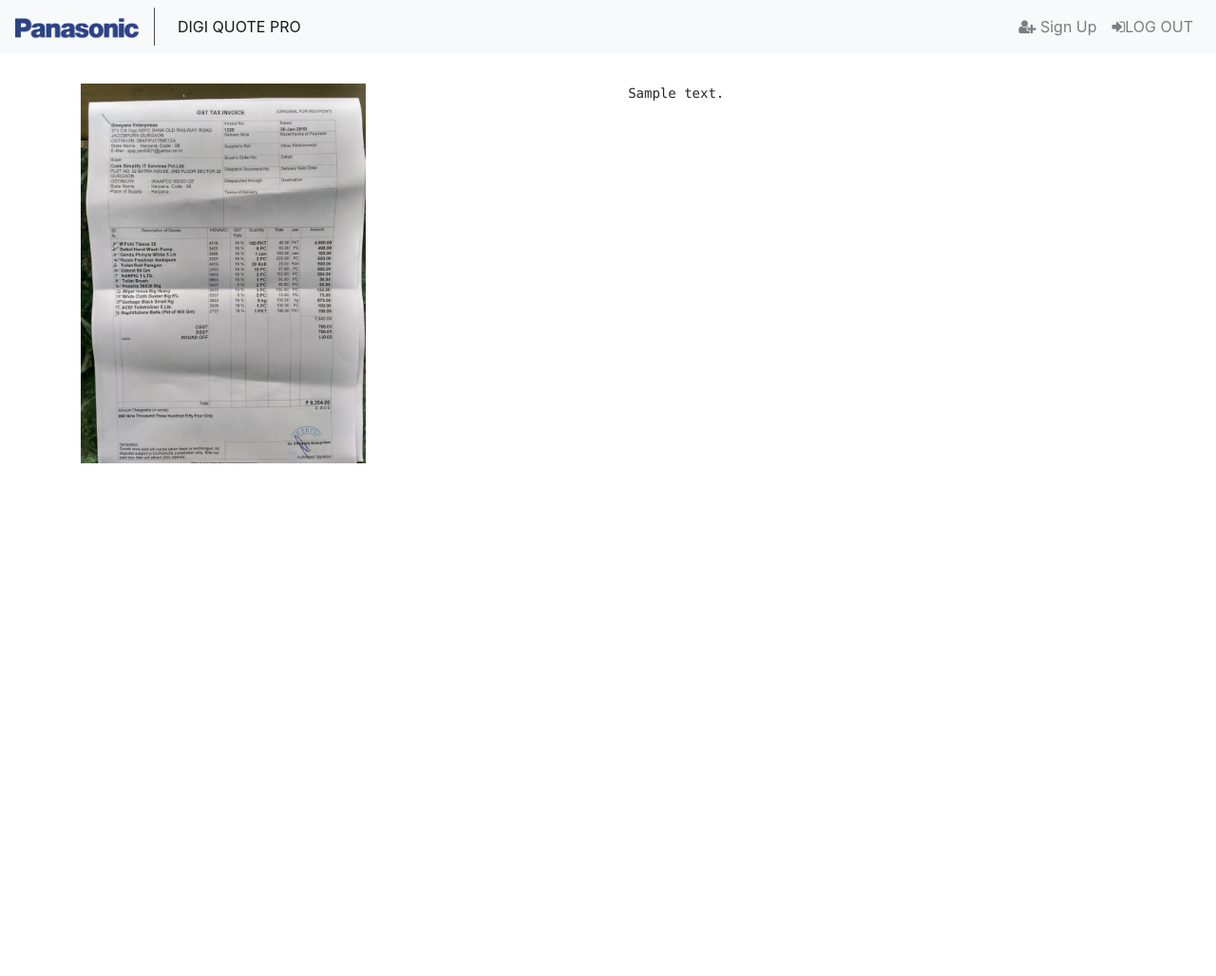
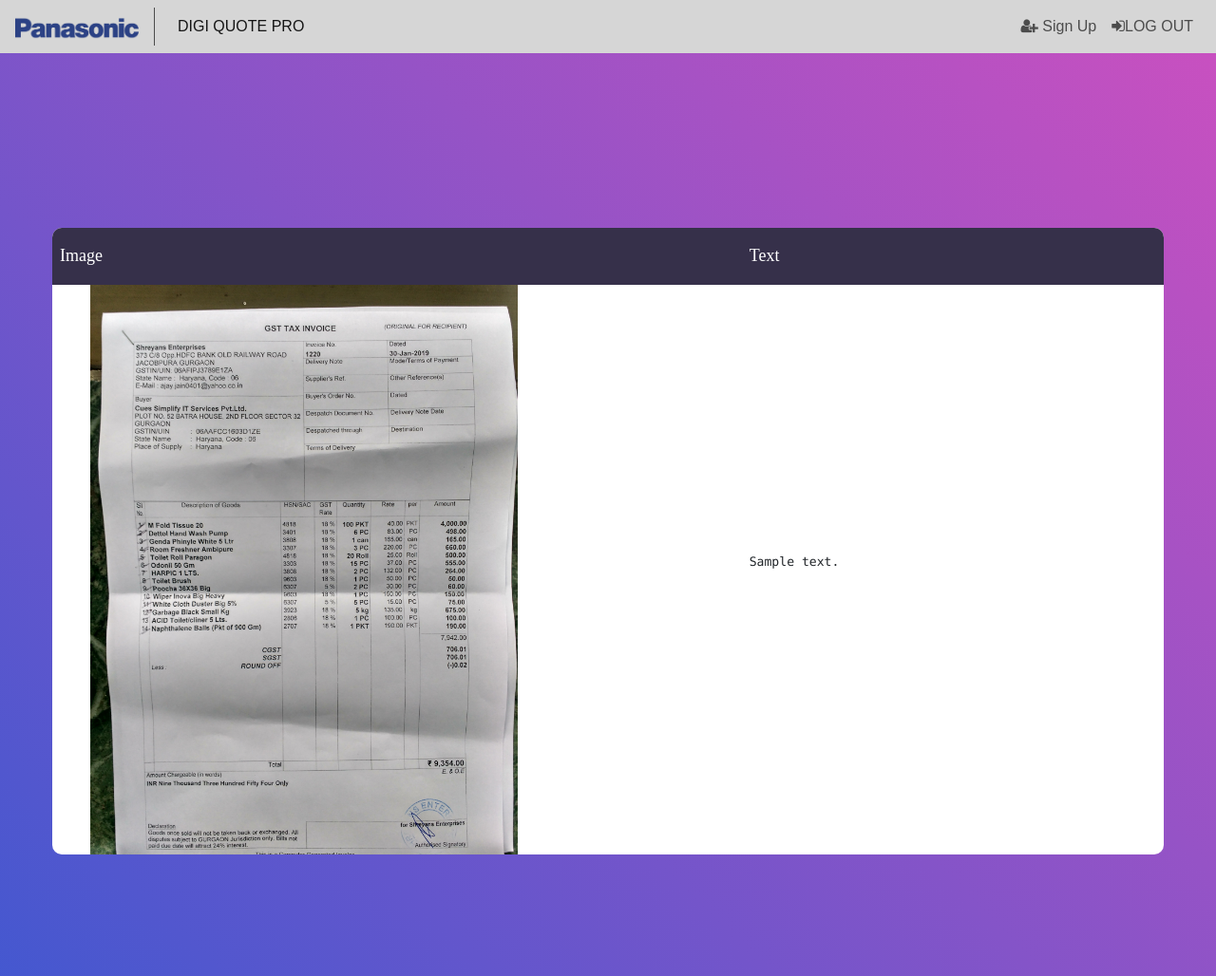
Before and after one commit to ParfectShot/csimplifyitpd, a Django app: template csimplifypd/pd/templates/pd/DetectedText.html in a window 1280 px wide. Shown: the whole page at 95% size. Run offline with Django 3.2, Linux system fonts and the light colour scheme; the template is opened without the code that fills it: most values are stand-ins (such as "Sample title", 1, 10 or a date in 2020); some libraries are stand-ins or nearby versions; some web fonts are replaced.

Commit message:
1. File upload Page UI.... 2. Detecttext Page atable view

```diff
--- a/csimplifypd/pd/forms/FileUploadForm.py
+++ b/csimplifypd/pd/forms/FileUploadForm.py
@@ -1,5 +1,5 @@
 from django import forms
-from pd.models.ImageUpload import Img
+from pd.models.imageupload import Img
 
 
 class DocumentForm(forms.ModelForm):
--- a/csimplifypd/pd/models/ImageUpload.py
+++ b/csimplifypd/pd/models/ImageUpload.py
@@ -15,7 +15,3 @@
 
     def __str__(self):
         return self.title
-
-    def delete(self, *args, **kwargs):
-        self.image.delete()
-        super().delete(*args, **kwargs)
--- /dev/null
+++ b/csimplifypd/pd/static/pd/css/main.css
@@ -0,0 +1,325 @@
+/*//////////////////////////////////////////////////////////////////
+[ FONT ]*/
+
+
+@font-face {
+  font-family: OpenSans-Regular;
+  src: url('../fonts/OpenSans/OpenSans-Regular.ttf');
+}
+
+
+
+/*//////////////////////////////////////////////////////////////////
+[ RESTYLE TAG ]*/
+* {
+  margin: 0px;
+  padding: 0px;
+  box-sizing: border-box;
+}
+
+body,
+html {
+  height: 100%;
+  font-family: sans-serif;
+}
+
+/* ------------------------------------ */
+a {
+  margin: 0px;
+  transition: all 0.4s;
+  -webkit-transition: all 0.4s;
+  -o-transition: all 0.4s;
+  -moz-transition: all 0.4s;
+}
+
+a:focus {
+  outline: none !important;
+}
+
+a:hover {
+  text-decoration: none;
+}
+
+/* ------------------------------------ */
+h1,
+h2,
+h3,
+h4,
+h5,
+h6 {
+  margin: 0px;
+}
+
+p {
+  margin: 0px;
+}
+
+ul,
+li {
+  margin: 0px;
+  list-style-type: none;
+}
+
+
+/* ------------------------------------ */
+input {
+  display: block;
+  outline: none;
+  /* border: none !important; */
+}
+
+textarea {
+  display: block;
+  outline: none;
+}
+
+textarea:focus,
+input:focus {
+  border-color: transparent !important;
+}
+
+/* ------------------------------------ */
+button {
+  outline: none !important;
+  border: none;
+  background: transparent;
+}
+
+button:hover {
+  cursor: pointer;
+}
+
+iframe {
+  border: none !important;
+}
+
+
+
+
+/*//////////////////////////////////////////////////////////////////
+[ Utiliti ]*/
+
+
+
+
+
+
+/*//////////////////////////////////////////////////////////////////
+[ Table ]*/
+
+.limiter {
+  width: 100%;
+  margin: 0 auto;
+}
+
+.container-table100 {
+  width: 100%;
+  min-height: 100vh;
+  background: #c850c0;
+  background: -webkit-linear-gradient(45deg, #4158d0, #c850c0);
+  background: -o-linear-gradient(45deg, #4158d0, #c850c0);
+  background: -moz-linear-gradient(45deg, #4158d0, #c850c0);
+  background: linear-gradient(45deg, #4158d0, #c850c0);
+
+  display: -webkit-box;
+  display: -webkit-flex;
+  display: -moz-box;
+  display: -ms-flexbox;
+  display: flex;
+  align-items: center;
+  justify-content: center;
+  flex-wrap: wrap;
+  padding: 33px 30px;
+}
+
+.wrap-table100 {
+  width: 1170px;
+}
+
+table {
+  border-spacing: 1;
+  border-collapse: collapse;
+  background: white;
+  border-radius: 10px;
+  overflow: hidden;
+  width: 100%;
+  margin: 0 auto;
+  position: relative;
+}
+
+table * {
+  position: relative;
+}
+
+table td,
+table th {
+  padding-left: 8px;
+}
+
+table thead tr {
+  height: 60px;
+  background: #36304a;
+}
+
+table tbody tr {
+  height: 50px;
+}
+
+table tbody tr:last-child {
+  border: 0;
+}
+
+table td,
+table th {
+  text-align: left;
+}
+
+table td.l,
+table th.l {
+  text-align: right;
+}
+
+table td.c,
+table th.c {
+  text-align: center;
+}
+
+table td.r,
+table th.r {
+  text-align: center;
+}
+
+
+.table100-head th {
+  font-family: OpenSans-Regular;
+  font-size: 18px;
+  color: #fff;
+  line-height: 1.2;
+  font-weight: unset;
+}
+
+tbody tr:nth-child(even) {
+  background-color: #f5f5f5;
+}
+
+tbody tr {
+  font-family: OpenSans-Regular;
+  font-size: 15px;
+  color: #808080;
+  line-height: 1.2;
+  font-weight: unset;
+}
+
+tbody tr:hover {
+  color: #555555;
+  background-color: #f5f5f5;
+  cursor: pointer;
+}
+
+.column1 {
+  width: 200px;
+  padding-left: 40px;
+}
+
+.column2 {
+  width: 300px;
+}
+
+.column3 {
+  width: 245px;
+}
+
+
+
+@media screen and (max-width: 992px) {
+  table {
+    display: block;
+  }
+
+  table>*,
+  table tr,
+  table td,
+  table th {
+    display: block;
+  }
+
+  table thead {
+    display: none;
+  }
+
+  table tbody tr {
+    height: auto;
+    padding: 37px 0;
+  }
+
+  table tbody tr td {
+    padding-left: 40% !important;
+    margin-bottom: 24px;
+  }
+
+  table tbody tr td:last-child {
+    margin-bottom: 0;
+  }
+
+  table tbody tr td:before {
+    font-family: OpenSans-Regular;
+    font-size: 14px;
+    color: #999999;
+    line-height: 1.2;
+    font-weight: unset;
+    position: absolute;
+    width: 40%;
+    left: 30px;
+    top: 0;
+  }
+
+  table tbody tr td:nth-child(1):before {
+    content: "Date";
+  }
+
+  table tbody tr td:nth-child(2):before {
+    content: "Order ID";
+  }
+
+  table tbody tr td:nth-child(3):before {
+    content: "Name";
+  }
+
+  table tbody tr td:nth-child(4):before {
+    content: "Price";
+  }
+
+  table tbody tr td:nth-child(5):before {
+    content: "Quantity";
+  }
+
+  table tbody tr td:nth-child(6):before {
+    content: "Total";
+  }
+
+  .column4,
+  .column5,
+  .column6 {
+    text-align: left;
+  }
+
+  .column4,
+  .column5,
+  .column6,
+  .column1,
+  .column2,
+  .column3 {
+    width: 100%;
+  }
+
+  tbody tr {
+    font-size: 14px;
+  }
+}
+
+@media (max-width: 576px) {
+  .container-table100 {
+    padding-left: 15px;
+    padding-right: 15px;
+  }
+}
--- a/csimplifypd/pd/static/pd/css/signup.css
+++ b/csimplifypd/pd/static/pd/css/signup.css
@@ -1,37 +1,11 @@
 .send-button {
-    background: #54C7C3;
+    /* background: #54C7C3; */
+    background: #2c4285;
     width: 100%;
     font-weight: 600;
     color: #fff;
     padding: 8px 25px;
 }
-
-/* input[type=number]::-webkit-inner-spin-button,
-input[type=number]::-webkit-outer-spin-button {
-    -webkit-appearance: none;
-    margin: 0;
-} */
-
-/* .g-button {
-    color: #fff !important;
-    border: 1px solid #EA4335;
-    background: #ea4335 !important;
-    width: 100%;
-    font-weight: 600;
-    color: #fff;
-    padding: 8px 25px;
-} */
-
-/* .my-input {
-    box-shadow: inset 0 1px 2px rgba(0, 0, 0, 0.1);
-    cursor: text;
-    padding: 8px 10px;
-    transition: border .1s linear;
-} */
-
-/* .header-title {
-    margin: 5rem 0;
-} */
 
 h1 {
     font-size: 31px;
@@ -46,26 +20,6 @@
     line-height: 32px;
     font-weight: 400;
 }
-
-/* .login-or {
-    position: relative;
-    color: #aaa;
-    margin-top: 10px;
-    margin-bottom: 10px;
-    padding-top: 10px;
-    padding-bottom: 10px;
-} */
-/*
-.span-or {
-    display: block;
-    position: absolute;
-    left: 50%;
-    top: -2px;
-    margin-left: -25px;
-    background-color: #fff;
-    width: 50px;
-    text-align: center;
-} */
 
 .hr-or {
     height: 1px;
--- a/csimplifypd/pd/static/pd/css/text.css
+++ /dev/null
@@ -1,24 +0,0 @@
-/* layout.css Style */
-.upload-drop-zone {
-    height: 200px;
-    border-width: 2px;
-    margin-bottom: 20px;
-}
-
-/* skin.css Style*/
-.upload-drop-zone {
-    color: #ccc;
-    border-style: dashed;
-    border-color: #ccc;
-    line-height: 200px;
-    text-align: center
-}
-
-.upload-drop-zone.drop {
-    color: #222;
-    border-color: #222;
-}
-
-.container {
-    padding: 2rem;
-}
--- /dev/null
+++ b/csimplifypd/pd/static/pd/js/fileup.js
@@ -0,0 +1,10 @@
+$('[name="image"]').bind('change', function () {
+    var filename = $('[name="image"]').val();
+    if (/^\s*$/.test(filename)) {
+        $(".file-upload").removeClass('active');
+        $("#noFile").text("No file chosen...");
+    } else {
+        $(".file-upload").addClass('active');
+        $("#noFile").text(filename.replace("C:\\fakepath\\", ""));
+    }
+});
--- /dev/null
+++ b/csimplifypd/pd/static/pd/js/main.js
@@ -0,0 +1,8 @@
+
+(function ($) {
+    "use strict";
+
+
+
+
+})(jQuery);
--- a/csimplifypd/pd/templates/base.html
+++ b/csimplifypd/pd/templates/base.html
@@ -7,9 +7,9 @@
 <head>
     <meta charset="utf-8">
     <meta name="viewport" content="width=device-width, initial-scale=1.0">
-    <link rel="stylesheet" type="text/css" href="https://cdnjs.cloudflare.com/ajax/libs/font-awesome/4.7.0/css/font-awesome.css">
-    <link rel="stylesheet" type="text/css" href="{% static 'pd/css/login.css' %}">
-    <script src="{% static 'pd/js/login.js' %}"></script>
+    <!--===============================================================================================-->
+    <title>Login</title>
+    <!--===============================================================================================-->
     <link rel="stylesheet" href="https://stackpath.bootstrapcdn.com/bootstrap/4.2.1/css/bootstrap.min.css" integrity="sha384-GJzZqFGwb1QTTN6wy59ffF1BuGJpLSa9DkKMp0DgiMDm4iYMj70gZWKYbI706tWS"
         crossorigin="anonymous">
     <script src="https://code.jquery.com/jquery-3.3.1.slim.min.js" integrity="sha384-q8i/X+965DzO0rT7abK41JStQIAqVgRVzpbzo5smXKp4YfRvH+8abtTE1Pi6jizo"
@@ -18,14 +18,20 @@
         crossorigin="anonymous"></script>
     <script src="https://stackpath.bootstrapcdn.com/bootstrap/4.2.1/js/bootstrap.min.js" integrity="sha384-B0UglyR+jN6CkvvICOB2joaf5I4l3gm9GU6Hc1og6Ls7i6U/mkkaduKaBhlAXv9k"
         crossorigin="anonymous"></script>
+
+
+    <link href="//maxcdn.bootstrapcdn.com/bootstrap/4.1.1/css/bootstrap.min.css" rel="stylesheet" id="bootstrap-css">
+
+    <link href="https://stackpath.bootstrapcdn.com/font-awesome/4.7.0/css/font-awesome.min.css" rel="stylesheet">
+    <!--===============================================================================================-->
+
+    <link rel="stylesheet" type="text/css" href="{% static 'pd/css/main.css' %}">
+    <link rel="stylesheet" type="text/css" href="{% static 'pd/css/fileup.css' %}">
+    <link rel="stylesheet" href="{% static 'pd/css/signup.css' %}">
     <link rel="stylesheet" type="text/css" href="{% static 'pd/css/text.css' %}">
-    <title>Login</title>
-    <link href="//maxcdn.bootstrapcdn.com/bootstrap/4.1.1/css/bootstrap.min.css" rel="stylesheet" id="bootstrap-css">
-    <script src="//maxcdn.bootstrapcdn.com/bootstrap/4.1.1/js/bootstrap.min.js"></script>
-    <script src="//cdnjs.cloudflare.com/ajax/libs/jquery/3.2.1/jquery.min.js"></script>
-    <!------ Include the above in your HEAD tag ---------->
-    <link rel="stylesheet" href="{% static 'pd/css/signup.css' %}">
-    <link href="https://stackpath.bootstrapcdn.com/font-awesome/4.7.0/css/font-awesome.min.css" rel="stylesheet">
+    <link rel="stylesheet" type="text/css" href="{% static 'pd/css/login.css' %}">
+
+    <!--===============================================================================================-->
 
 </head>
 
@@ -67,4 +73,12 @@
 
 </body>
 
+<footer>
+
+    <!--===============================================================================================-->
+    <script src="{% static 'pd/js/main.js' %}"></script>
+    <script src="{% static 'pd/js/login.js' %}"></script>
+    <script src="{% static 'pd/js/fileup.js' %}"></script>
+</footer>
+
 </html>
--- a/csimplifypd/pd/templates/pd/DetectedText.html
+++ b/csimplifypd/pd/templates/pd/DetectedText.html
@@ -6,18 +6,36 @@
 
 {% block content %}
 
-<div class="container">
-    <div class="row">
-        <div class="col-lg-5 col-md-12">
-            <img src="/media/documents/test.jpg" alt="Uploaded Image" style="height:400px">
 
-        </div>
-        <div class="col-lg-7 col-md-12">
-            <pre>
-            {{ text }}
-        </pre>
+
+
+
+</div>
+
+<div class="container-table100">
+    <div class="wrap-table100">
+        <div class="table100">
+            <table>
+                <thead>
+                    <tr class="table100-head">
+                        <th>Image</th>
+                        <th>Text</th>
+
+
+                    </tr>
+                </thead>
+                <tbody>
+                    <tr>
+                        <td class="column1"><img src="/media/documents/test.jpg" alt="Uploaded Image" style="height:600px"></th>
+                        <td class="column2">
+                            <pre>{{ text }}</pre>
+                            </th>
+                    </tr>
+                </tbody>
+            </table>
         </div>
     </div>
 </div>
+</div>
 
 {% endblock %}
--- a/csimplifypd/pd/views/FileUpload.py
+++ b/csimplifypd/pd/views/FileUpload.py
@@ -1,4 +1,4 @@
-from pd.forms.FileUploadForm import DocumentForm
+from pd.forms.fileuploadform import DocumentForm
 from django.shortcuts import render, redirect
 from django.conf import settings
 from django.core.files.storage import FileSystemStorage
--- a/csimplifypd/pd/views/GetText.py
+++ b/csimplifypd/pd/views/GetText.py
@@ -1,6 +1,6 @@
 from django.shortcuts import render,redirect
 from pd.control.ocr import getTextFromImage
-from pd.models.ImageUpload import Img
+from pd.models.imageupload import Img
 
 
 
```
Also changed, not shown: csimplifypd/pd/static/pd/css/fileup.css (added, +115 -0 lines), csimplifypd/pd/templates/pd/FileUpload.html (+17 -2 lines).
